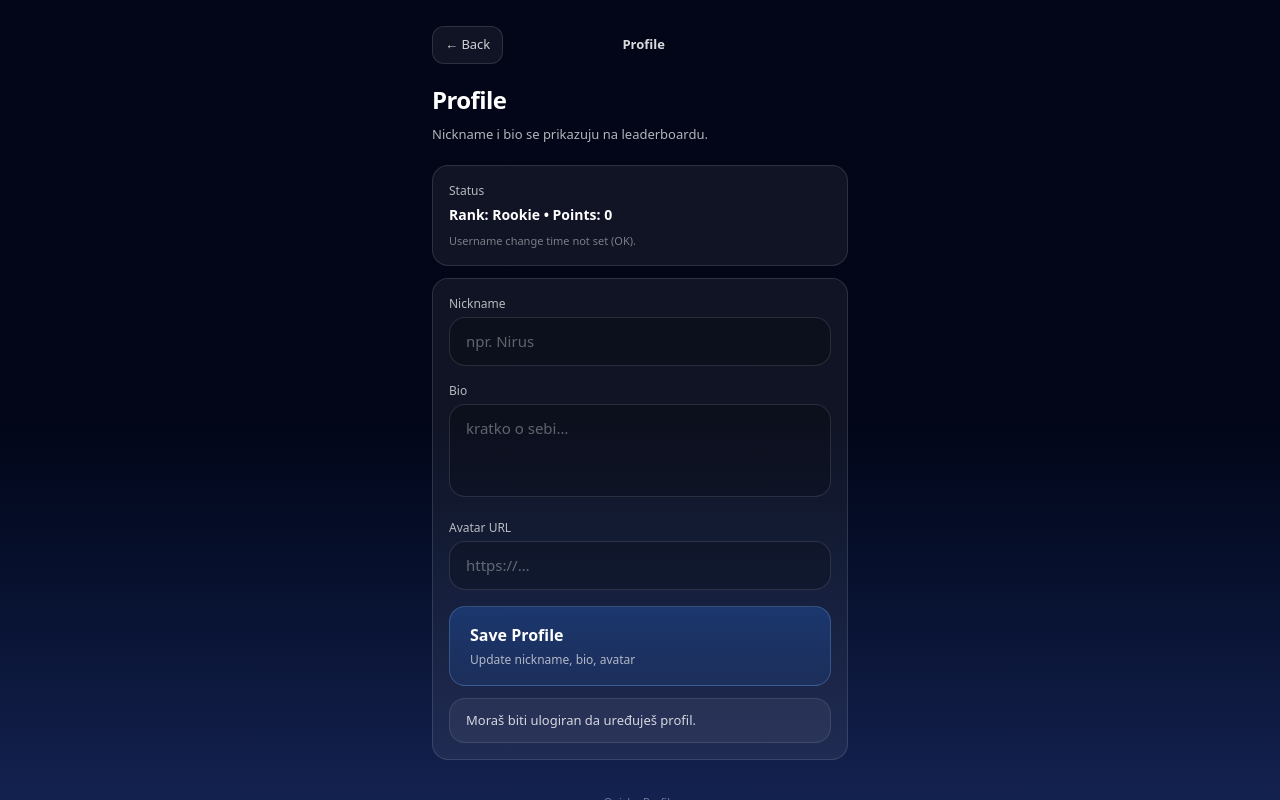
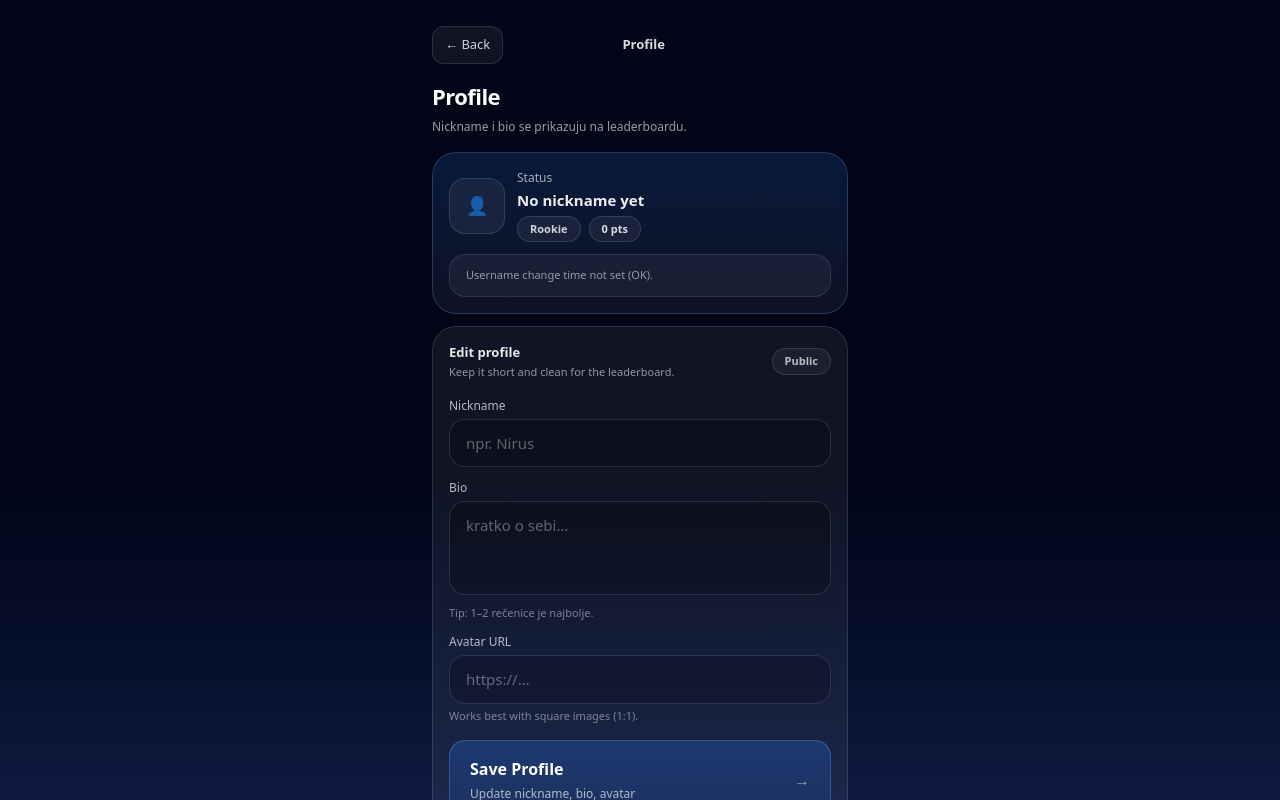
Before and after one commit to quickapp08/quick, a Next.js app: page /profile in a window 1280 px wide. Shown: the top 800 px of the page. Built offline with nearby package versions, Linux system fonts and the light colour scheme; no server answers.

Commit message:
Profile page change/update

```diff
--- a/app/profile/page.tsx
+++ b/app/profile/page.tsx
@@ -40,6 +40,14 @@ function getRank(points: number) {
   if (points >= 50) return "Turtle";
   if (points >= 10) return "Snail";
   return "Rookie";
+}
+
+function rankTone(rank: string) {
+  if (rank === "Godlike") return "border-yellow-300/25 bg-yellow-500/10 text-yellow-100";
+  if (rank === "Flash") return "border-emerald-300/25 bg-emerald-500/10 text-emerald-100";
+  if (rank === "No Joke") return "border-blue-300/25 bg-blue-500/10 text-blue-100";
+  if (rank === "Speedy") return "border-cyan-300/25 bg-cyan-500/10 text-cyan-100";
+  return "border-white/12 bg-white/6 text-white/80";
 }
 
 export default function ProfilePage() {
@@ -132,6 +140,8 @@ export default function ProfilePage() {
     setSaving(false);
   };
 
+  const avatarPreview = (avatarUrl || profile?.avatar_url || "").trim();
+
   return (
     <main
       className={cx(
@@ -146,30 +156,94 @@ export default function ProfilePage() {
       <div className="mx-auto flex min-h-[100svh] max-w-md flex-col px-4">
         <header className="pt-2">
           <TopBar title="Profile" />
-          <h1 className="mt-5 text-2xl font-bold tracking-tight">Profile</h1>
-          <p className="mt-2 text-[13px] leading-relaxed text-white/70">
+          <div className="mt-4">
+            <h1 className="text-[22px] font-bold tracking-tight">Profile</h1>
+            <p className="mt-1 text-[12px] leading-relaxed text-white/60">
               Nickname i bio se prikazuju na leaderboardu.
             </p>
+          </div>
         </header>
 
-        <section className="mt-5 space-y-3">
-          <div className="rounded-2xl border border-white/12 bg-white/6 p-4">
-            <div className="text-[12px] text-white/70">Status</div>
-            <div className="mt-1 text-[14px] font-semibold">
-              {loading ? "Loading…" : `Rank: ${rank} • Points: ${pointsTotal}`}
-            </div>
-            {profile?.username_changed_at ? (
-              <div className="mt-2 text-[11px] text-white/45">
-                Username last changed: {new Date(profile.username_changed_at).toLocaleString()}
-              </div>
+        <section className="mt-4 space-y-3">
+          {/* HERO STATUS CARD */}
+          <div
+            className={cx(
+              "rounded-3xl border border-blue-300/20",
+              "bg-gradient-to-b from-blue-500/16 to-white/5",
+              "p-4"
+            )}
+          >
+            <div className="flex items-center gap-3">
+              {/* Avatar */}
+              <div className="relative h-14 w-14 overflow-hidden rounded-2xl border border-white/12 bg-white/6">
+                {avatarPreview ? (
+                  // eslint-disable-next-line @next/next/no-img-element
+                  <img
+                    src={avatarPreview}
+                    alt="Avatar"
+                    className="h-full w-full object-cover"
+                    onError={(e) => {
+                      // fallback to blank without changing logic/state
+                      (e.currentTarget as HTMLImageElement).style.display = "none";
+                    }}
+                  />
                 ) : (
-              <div className="mt-2 text-[11px] text-white/45">
-                Username change time not set (OK).
+                  <div className="grid h-full w-full place-items-center text-[18px] text-white/70">
+                    👤
                   </div>
                 )}
               </div>
 
-          <div className="rounded-2xl border border-white/12 bg-white/6 p-4">
+              <div className="min-w-0 flex-1">
+                <div className="text-[12px] text-white/65">Status</div>
+                <div className="mt-0.5 truncate text-[15px] font-semibold text-white/92">
+                  {loading ? "Loading…" : (profile?.username || "No nickname yet")}
+                </div>
+                <div className="mt-1 flex items-center gap-2">
+                  <span
+                    className={cx(
+                      "inline-flex items-center rounded-full border px-3 py-1 text-[11px] font-semibold",
+                      rankTone(rank)
+                    )}
+                  >
+                    {loading ? "Rank…" : rank}
+                  </span>
+                  <span className="inline-flex items-center rounded-full border border-white/12 bg-white/6 px-3 py-1 text-[11px] font-semibold text-white/85">
+                    {loading ? "Points…" : `${pointsTotal} pts`}
+                  </span>
+                </div>
+              </div>
+            </div>
+
+            <div className="mt-3 rounded-2xl border border-white/10 bg-white/5 px-4 py-3 text-[11px] text-white/55">
+              {profile?.username_changed_at ? (
+                <>
+                  Username last changed:{" "}
+                  <span className="text-white/75">
+                    {new Date(profile.username_changed_at).toLocaleString()}
+                  </span>
+                </>
+              ) : (
+                <>Username change time not set (OK).</>
+              )}
+            </div>
+          </div>
+
+          {/* FORM CARD */}
+          <div className="rounded-3xl border border-white/12 bg-white/6 p-4">
+            <div className="flex items-center justify-between">
+              <div>
+                <div className="text-[13px] font-semibold text-white/90">Edit profile</div>
+                <div className="mt-0.5 text-[11px] text-white/55">
+                  Keep it short and clean for the leaderboard.
+                </div>
+              </div>
+              <div className="rounded-full border border-white/12 bg-white/5 px-3 py-1 text-[11px] font-semibold text-white/70">
+                Public
+              </div>
+            </div>
+
+            <div className="mt-4 space-y-3">
               <label className="block">
                 <div className="mb-1 text-[12px] font-medium text-white/70">Nickname</div>
                 <input
@@ -177,11 +251,15 @@ export default function ProfilePage() {
                   onChange={(e) => setUsername(e.target.value)}
                   placeholder="npr. Nirus"
                   disabled={loading || saving}
-                className="w-full rounded-2xl border border-white/12 bg-black/20 px-4 py-3 text-[15px] text-white placeholder:text-white/35 outline-none focus:border-white/25 focus:bg-black/30"
+                  className={cx(
+                    "w-full rounded-2xl border px-4 py-3 text-[15px] outline-none",
+                    "border-white/12 bg-black/20 text-white placeholder:text-white/35",
+                    "focus:border-white/25 focus:bg-black/30 focus:ring-2 focus:ring-blue-400/40"
+                  )}
                 />
               </label>
 
-            <label className="mt-4 block">
+              <label className="block">
                 <div className="mb-1 text-[12px] font-medium text-white/70">Bio</div>
                 <textarea
                   value={bio}
@@ -189,20 +267,33 @@ export default function ProfilePage() {
                   placeholder="kratko o sebi…"
                   disabled={loading || saving}
                   rows={3}
-                className="w-full resize-none rounded-2xl border border-white/12 bg-black/20 px-4 py-3 text-[15px] text-white placeholder:text-white/35 outline-none focus:border-white/25 focus:bg-black/30"
+                  className={cx(
+                    "w-full resize-none rounded-2xl border px-4 py-3 text-[15px] outline-none",
+                    "border-white/12 bg-black/20 text-white placeholder:text-white/35",
+                    "focus:border-white/25 focus:bg-black/30 focus:ring-2 focus:ring-blue-400/40"
+                  )}
                 />
+                <div className="mt-1 text-[11px] text-white/45">Tip: 1–2 rečenice je najbolje.</div>
               </label>
 
-            <label className="mt-4 block">
+              <label className="block">
                 <div className="mb-1 text-[12px] font-medium text-white/70">Avatar URL</div>
                 <input
                   value={avatarUrl}
                   onChange={(e) => setAvatarUrl(e.target.value)}
                   placeholder="https://…"
                   disabled={loading || saving}
-                className="w-full rounded-2xl border border-white/12 bg-black/20 px-4 py-3 text-[15px] text-white placeholder:text-white/35 outline-none focus:border-white/25 focus:bg-black/30"
+                  className={cx(
+                    "w-full rounded-2xl border px-4 py-3 text-[15px] outline-none",
+                    "border-white/12 bg-black/20 text-white placeholder:text-white/35",
+                    "focus:border-white/25 focus:bg-black/30 focus:ring-2 focus:ring-blue-400/40"
+                  )}
                 />
+                <div className="mt-1 text-[11px] text-white/45">
+                  Works best with square images (1:1).
+                </div>
               </label>
+            </div>
 
             <button
               onClick={save}
@@ -214,19 +305,31 @@ export default function ProfilePage() {
                   : "border-white/10 bg-white/5 opacity-50"
               )}
             >
+              <div className="flex items-center justify-between">
+                <div>
                   <div className="text-[16px] font-semibold">{saving ? "Saving…" : "Save Profile"}</div>
                   <div className="mt-1 text-[12px] text-white/65">Update nickname, bio, avatar</div>
+                </div>
+                <div className="text-white/55">→</div>
+              </div>
             </button>
 
             {msg ? (
-              <div className="mt-3 rounded-2xl border border-white/10 bg-white/5 px-4 py-3 text-[13px] text-white/80">
+              <div
+                className={cx(
+                  "mt-3 rounded-2xl border px-4 py-3 text-[13px]",
+                  msg.includes("✅")
+                    ? "border-emerald-300/20 bg-emerald-500/10 text-emerald-100"
+                    : "border-rose-300/20 bg-rose-500/10 text-rose-100"
+                )}
+              >
                 {msg}
               </div>
             ) : null}
           </div>
         </section>
 
-        <footer className="mt-auto pb-2 pt-8 text-center text-[11px] text-white/40">
+        <footer className="mt-auto pb-2 pt-6 text-center text-[11px] text-white/35">
           Quick • Profile
         </footer>
       </div>
```
Lines whose indentation alone changed are shown as unchanged.
